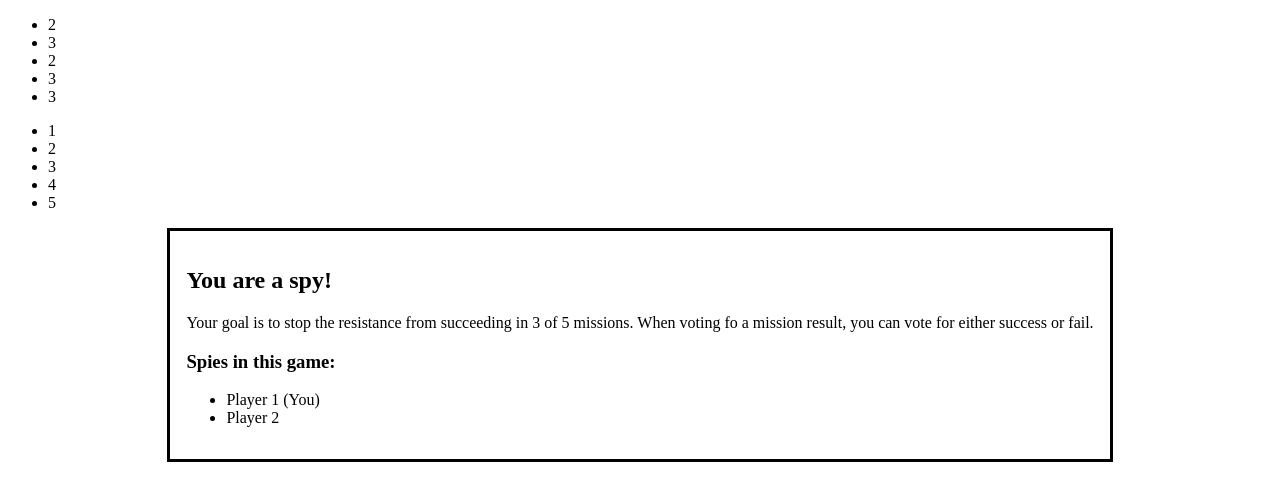
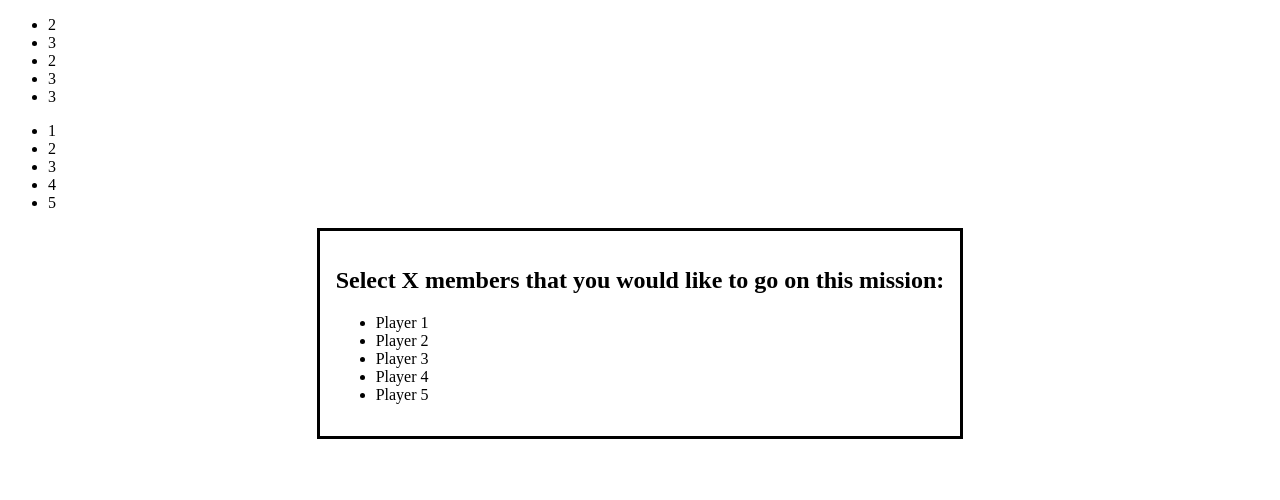
Before and after one commit to dgpangan/the-resistance-ui, a Vue app: page / in a window 1280 px wide. Shown: the top 500 px of the page. Built offline with nearby package versions, Linux system fonts and the light colour scheme.

Commit message:
feat: create TeamSelect component

```diff
--- a/src/App.vue
+++ b/src/App.vue
@@ -1,13 +1,21 @@
 <template>
   <the-board></the-board>
-  <card-draw></card-draw>
+  <card-draw v-if="showDialog==='card-draw'"></card-draw>
+  <team-select v-if="showDialog==='team-select'"></team-select>
 </template>
 
 <script>
 import TheBoard from './components/TheBoard.vue';
 import CardDraw from './components/CardDraw.vue';
+import TeamSelect from './components/TeamSelect.vue';
 
 export default {
-  components: { TheBoard, CardDraw }
+  components: { TheBoard, CardDraw, TeamSelect },
+
+  data() {
+    return {
+      showDialog: 'team-select'
+    }
+  }
 }
 </script>
--- /dev/null
+++ b/src/components/TeamSelect.vue
@@ -0,0 +1,24 @@
+<template>
+  <dialog open>
+    <h2>Select X members that you would like to go on this mission:</h2>
+    <ul>
+      <li v-for="player in players" :key="player.id">{{ player.name }}</li>
+    </ul>
+  </dialog>
+</template>
+
+<script>
+export default {
+  data() {
+    return {
+      players: [
+        { id: 0, name: 'Player 1', isResistance: true },
+        { id: 1, name: 'Player 2', isResistance: true },
+        { id: 2, name: 'Player 3', isResistance: true },
+        { id: 3, name: 'Player 4', isResistance: false },
+        { id: 4, name: 'Player 5', isResistance: false },
+      ]
+    }
+  }
+}
+</script>
```
